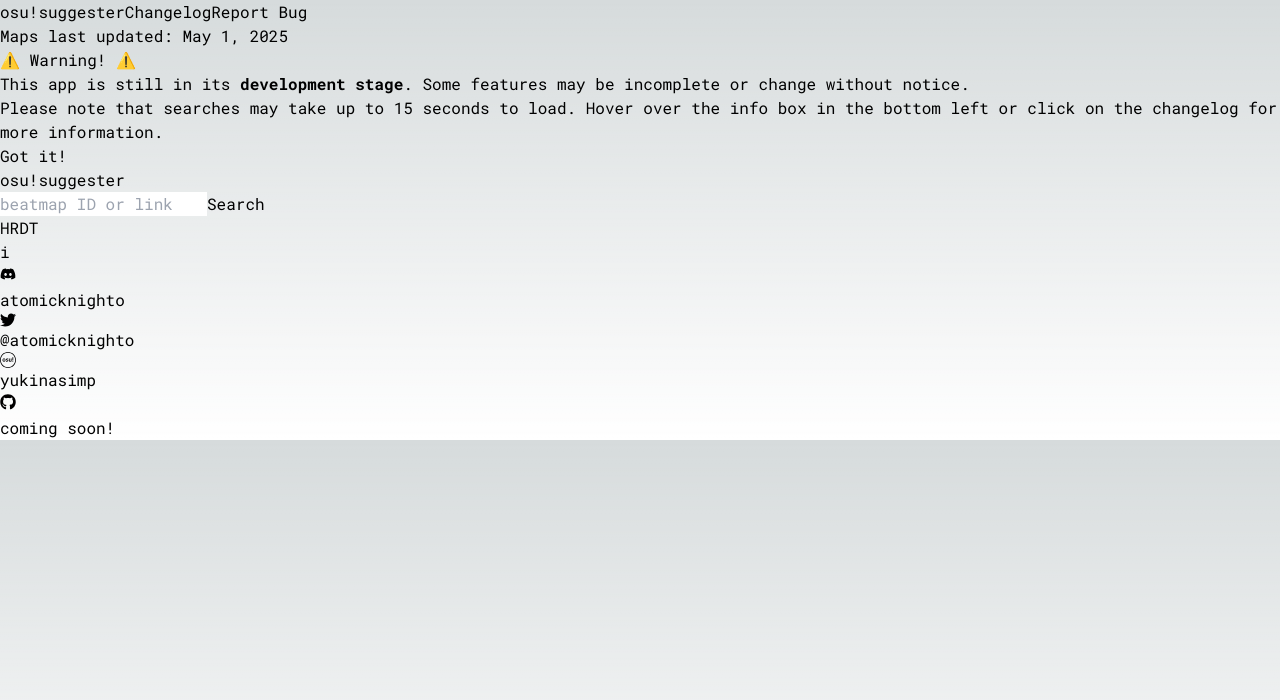
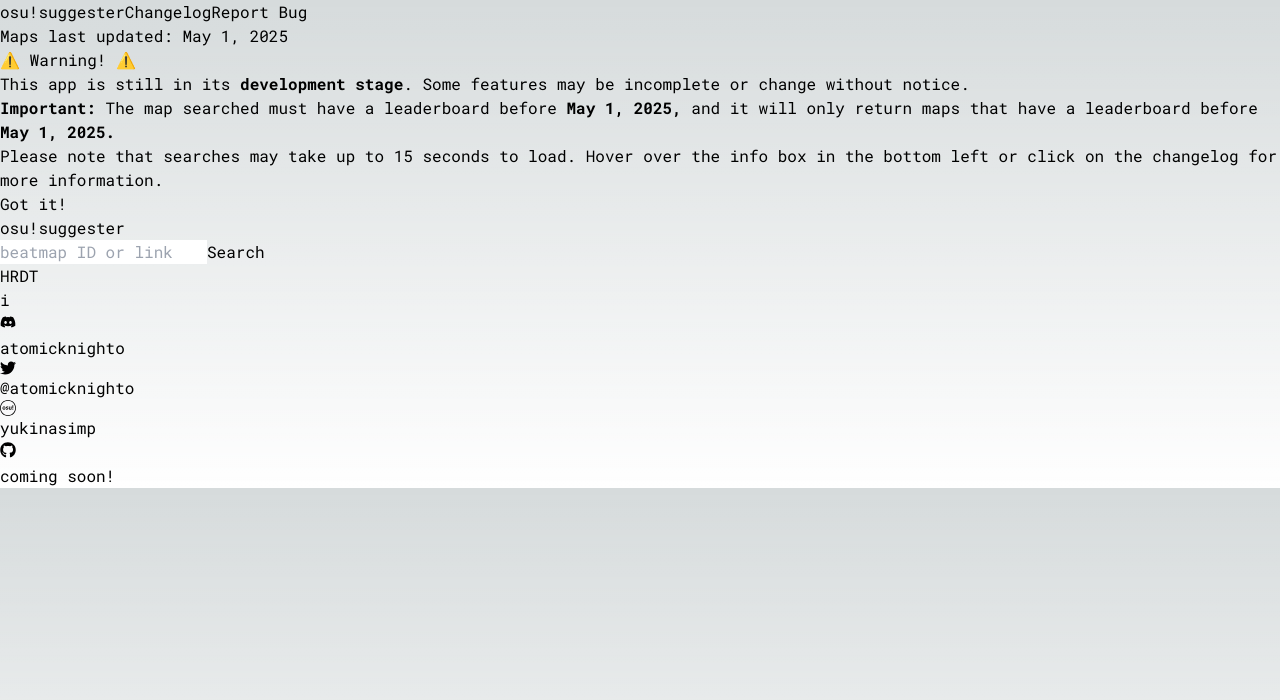
Before and after one commit to gzhang0170/osu-suggester, a Next.js app: page / in a window 1280 px wide. Shown: the top 700 px of the page. Built offline with nearby package versions, Linux system fonts and the light colour scheme.

Commit message:
Updated inaccuracies and warning pop-up

```diff
--- a/app/layout.tsx
+++ b/app/layout.tsx
@@ -42,7 +42,8 @@
             "• Gimmickier maps (ex. low AR, precision)\n" +
             "• Differentiating comfortable aim (sharp angles) from uncomfortable aim (wide angles)\n" +
             "• Maps below 4.0 stars and above 7.5 stars\n" +
-            "• Maps with primary BPMs that aren't 1/2, 1/4, etc. (ex. 1/3, 1/6)\n\n" +
+            "• Maps with primary BPMs that aren't 1/2, 1/4, etc. (ex. 1/3, 1/6)\n" +
+            "• Tends to overweight AR10+, especially HRDT + AR11\n\n" +
             "Check back for updates! I'm currently working on a better UI, this is currently just a skeleton layout " +
             "that I've deployed to get some playtesting with.\n\n" +
             "Feel free to submit reports of inaccuracies with the report button after searching, " +
--- a/app/page.tsx
+++ b/app/page.tsx
@@ -222,6 +222,10 @@
         <p>
           This app is still in its <strong>development stage</strong>. Some
           features may be incomplete or change without notice.
+        </p>
+        <p>
+         <strong>Important:</strong> The map searched must have a leaderboard before <strong>May 1, 2025, </strong>
+         and it will only return maps that have a leaderboard before <strong>May 1, 2025.</strong>
         </p>
         <p>
           Please note that searches may take up to 15 seconds to load.
```
